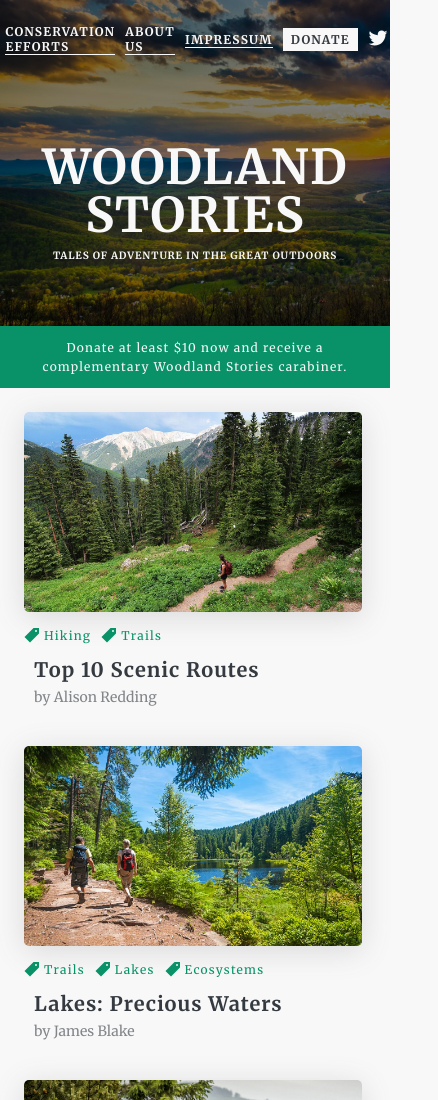
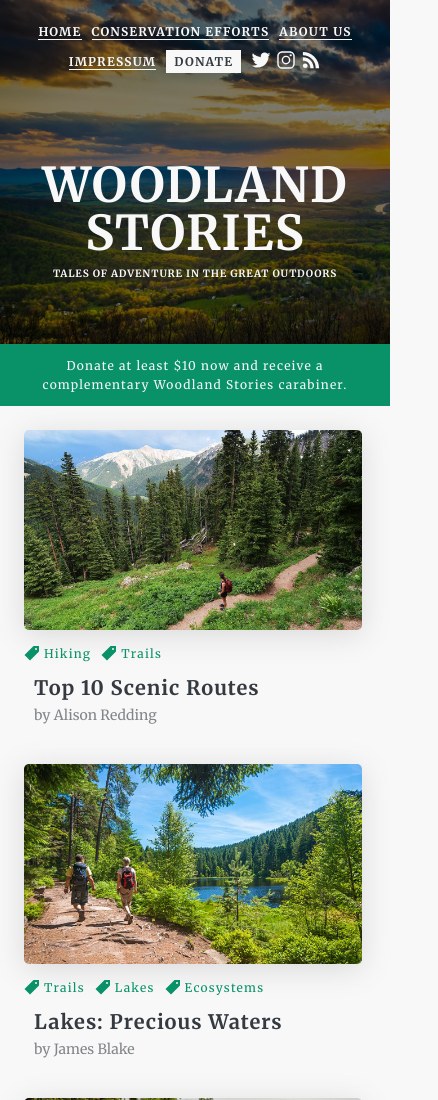
Before and after one commit to olinkirkland/Primer-Blog-Project, a plain HTML site: page index.html in a window 390 px wide. Shown: the top 1100 px of the page, 438 px wide, since content can reach past the window. Drawn offline with nearby package versions, Linux system fonts and the light colour scheme.

Commit message:
Make nav-bar responsive

```diff
--- a/assets/css/queries.css
+++ b/assets/css/queries.css
@@ -78,6 +78,11 @@ instead, 1rem = 1em = 16px */
 
 /* 768px / 16px = 48 */
 @media (max-width: 48em) {
+  /* NAV */
+  .nav-primary {
+
+  }
+
   /* HEADER */
   .logo {
     font-size: 4.8rem;
--- a/assets/css/styles.css
+++ b/assets/css/styles.css
@@ -70,11 +70,13 @@ section {
 
 /* PRIMARY NAV */
 .nav-primary {
+  display: flex;
+  justify-content: center;
+  flex-wrap: wrap;
+  gap: 1rem;
+  padding: 0 2.4rem;
   margin: 2.4rem 0;
   align-self: center;
-  display: flex;
-  justify-content: center;
-  gap: 1rem;
   align-items: center;
 }
 
```
